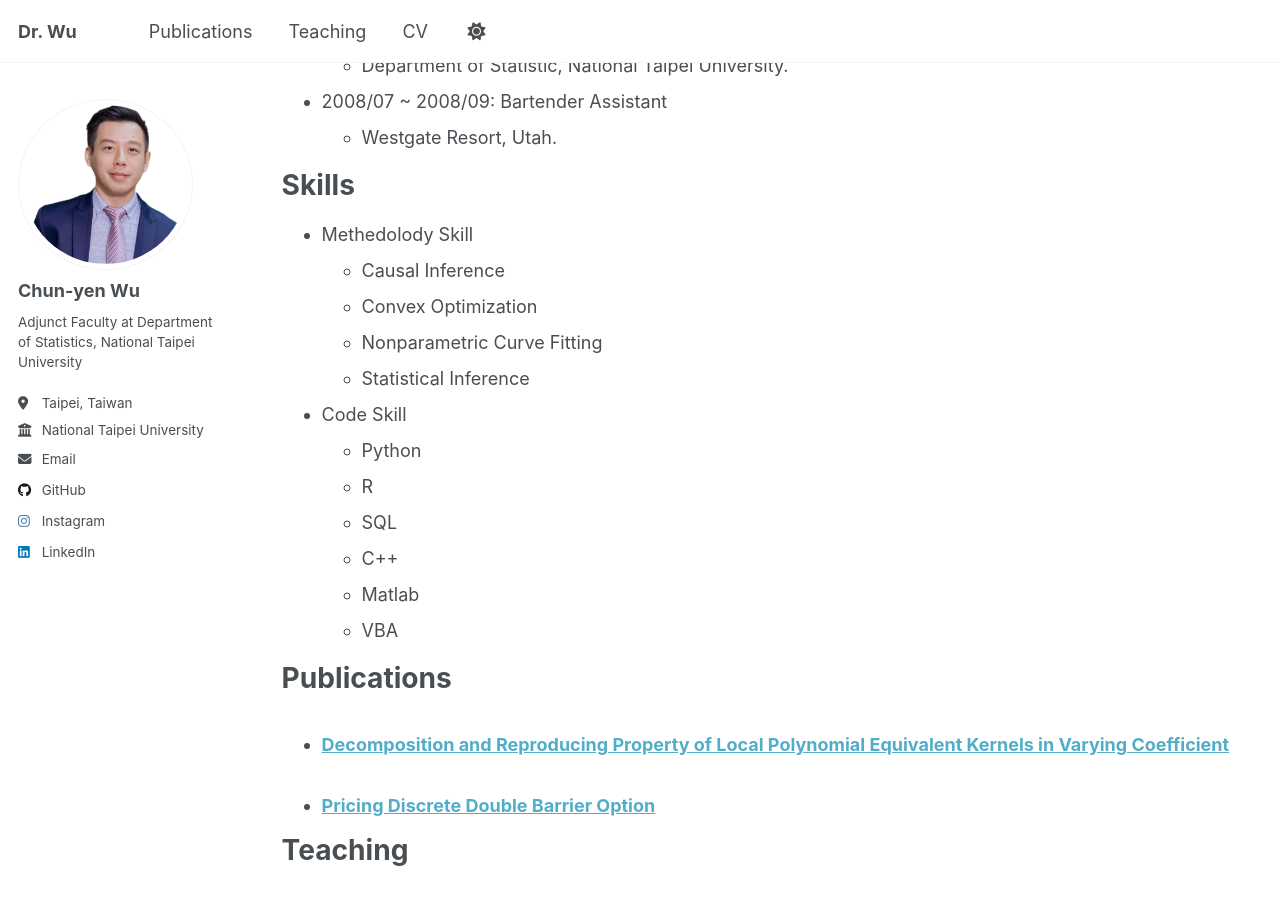
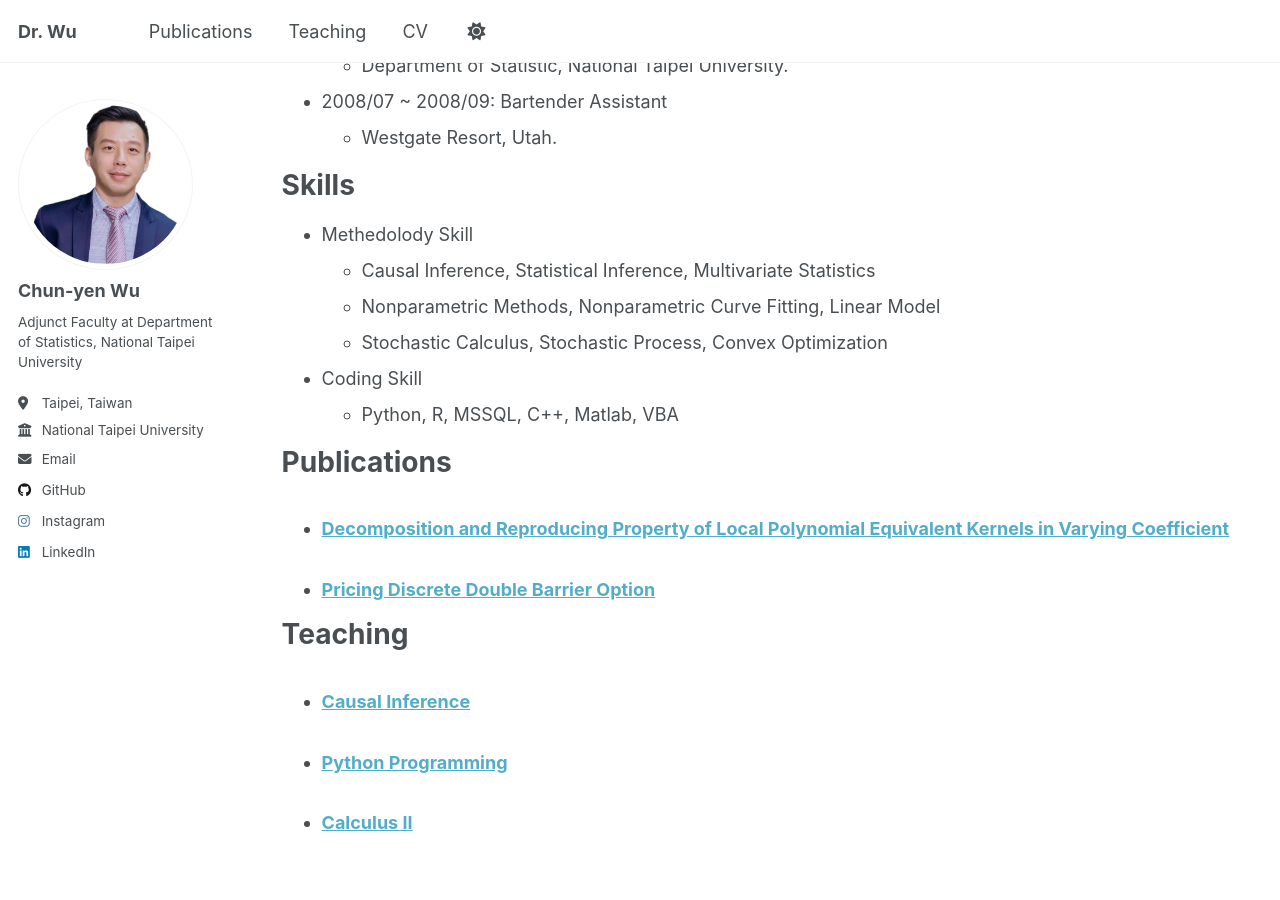
Before and after one commit to SashaWuNYCU/sashawunycu.github.io, a Jekyll site: the page built from _pages/cv.md, in a window 1280 px wide and 900 px high, scrolled down 994 px. Built offline with Jekyll 4.4.1, drawn with Linux system fonts in a browser that asks for light colours; a script that is not in the unit is left out.

Commit message:
add more skill

```diff
--- a/_pages/cv.md
+++ b/_pages/cv.md
@@ -52,17 +52,12 @@ Work experience
 Skills
 ======
 * Methedolody Skill
-  * Causal Inference
-  * Convex Optimization
-  * Nonparametric Curve Fitting
-  * Statistical Inference
-* Code Skill
-  * Python
-  * R
-  * SQL
-  * C++
-  * Matlab
-  * VBA
+  * Causal Inference, Statistical Inference, Multivariate Statistics
+  * Nonparametric Methods, Nonparametric Curve Fitting, Linear Model
+  * Stochastic Calculus, Stochastic Process, Convex Optimization
+
+* Coding Skill
+  * Python, R, MSSQL, C++, Matlab, VBA
 
 Publications
 ======
```
